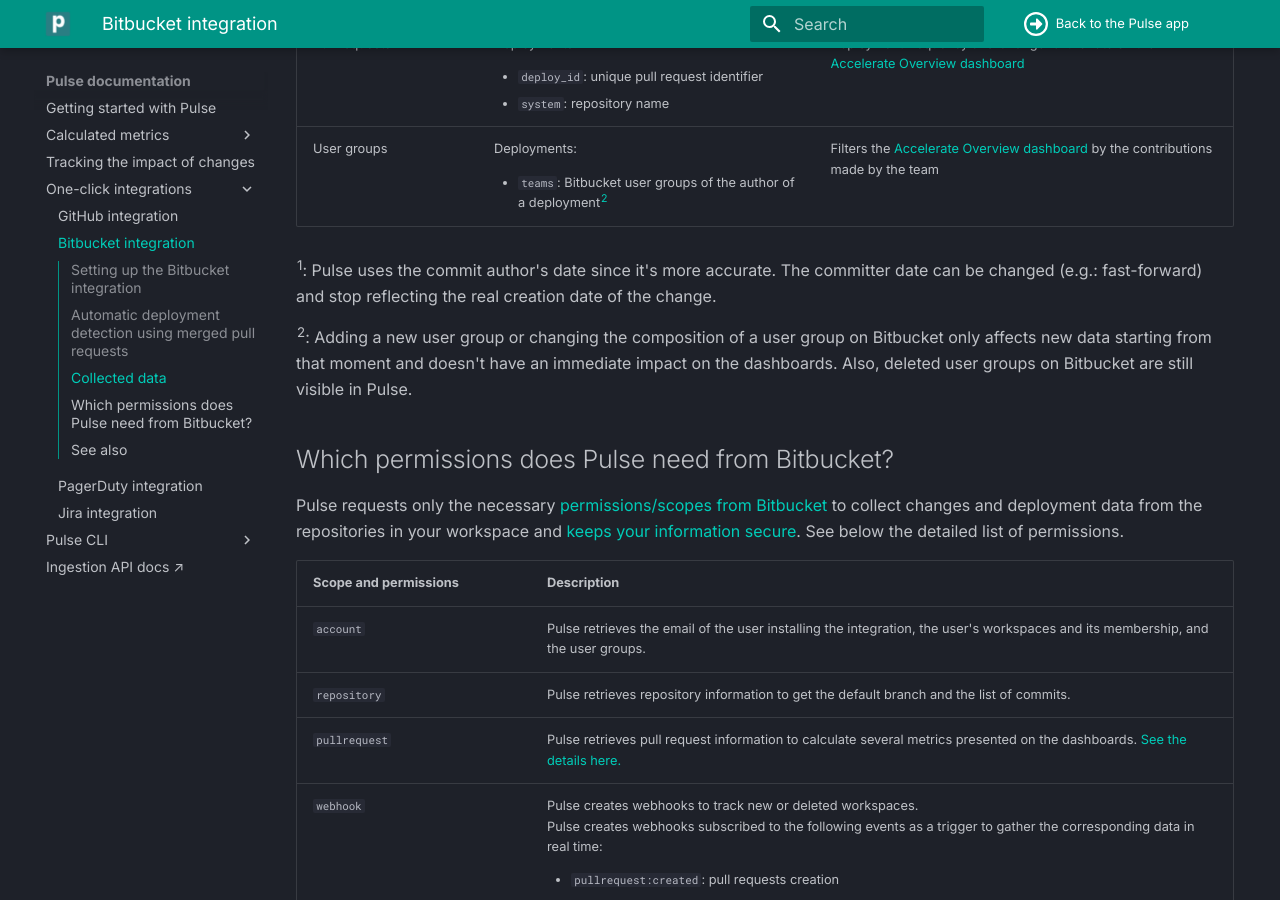
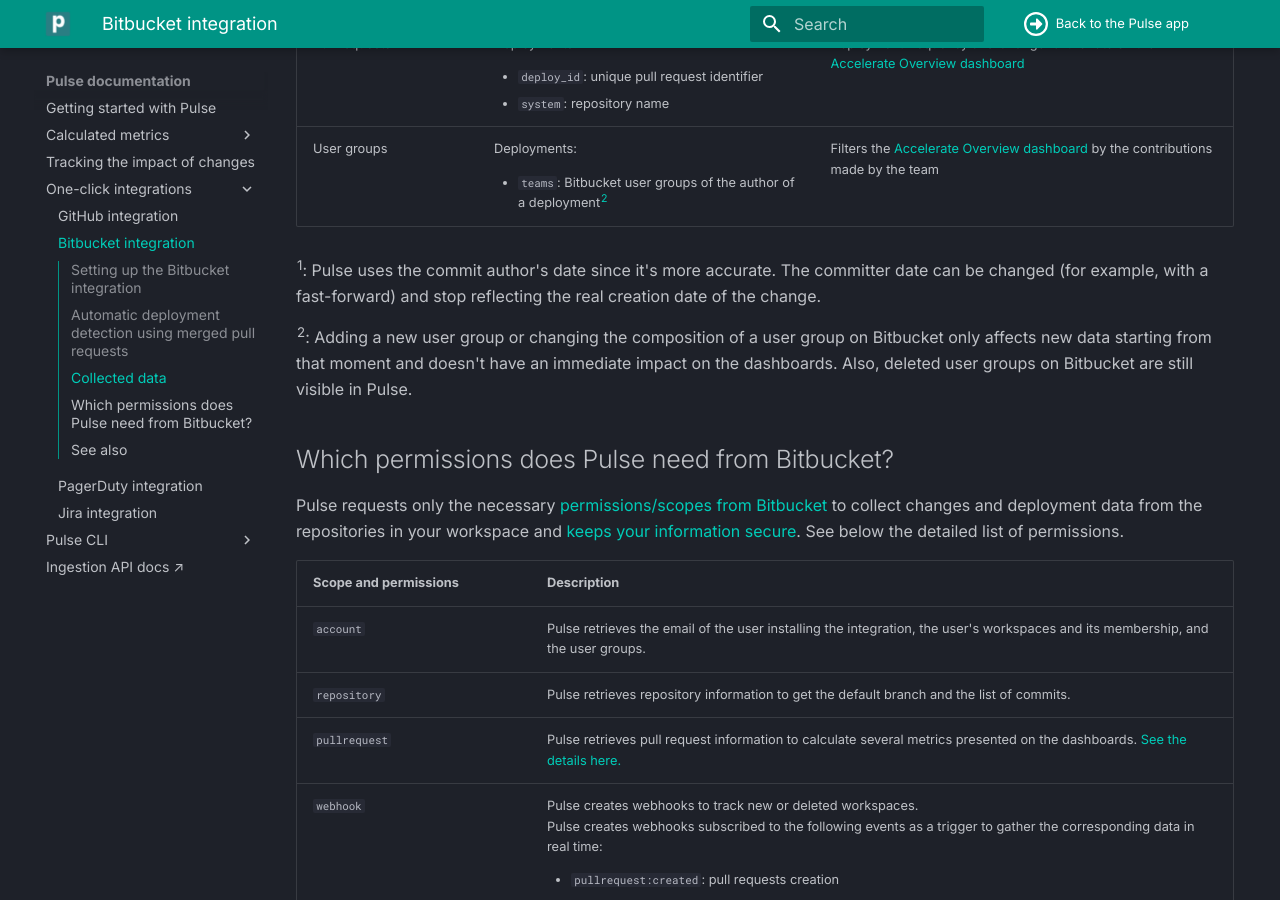
Before and after one commit to codacy/pulse-user-docs, an MkDocs documentation site: the page built from docs/one-click-integrations/bitbucket-integration.md, in a window 1280 px wide and 900 px high, scrolled down 3154 px. Built offline with MkDocs 1.6.1 and Material for MkDocs 9.7.7, drawn with Linux system fonts in a browser that asks for light colours.

Commit message:
clean: Style guide tweak

```diff
--- a/docs/one-click-integrations/bitbucket-integration.md
+++ b/docs/one-click-integrations/bitbucket-integration.md
@@ -95,7 +95,7 @@
 </tr>
 </table>
 
-<sup><span id="commit-author-date">1</span></sup>: Pulse uses the commit author's date since it's more accurate. The committer date can be changed (e.g.: fast-forward) and stop reflecting the real creation date of the change.
+<sup><span id="commit-author-date">1</span></sup>: Pulse uses the commit author's date since it's more accurate. The committer date can be changed (for example, with a fast-forward) and stop reflecting the real creation date of the change.
 
 <sup><span id="deployment-teams">2</span></sup>: Adding a new user group or changing the composition of a user group on Bitbucket only affects new data starting from that moment and doesn't have an immediate impact on the dashboards. Also, deleted user groups on Bitbucket are still visible in Pulse.
 
```
